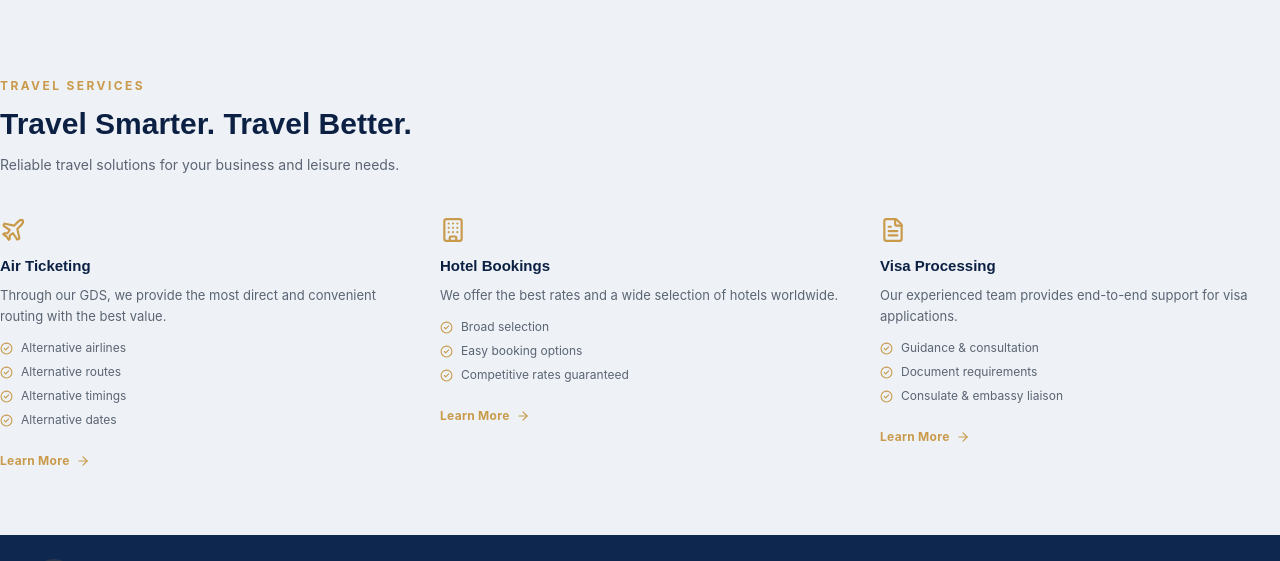
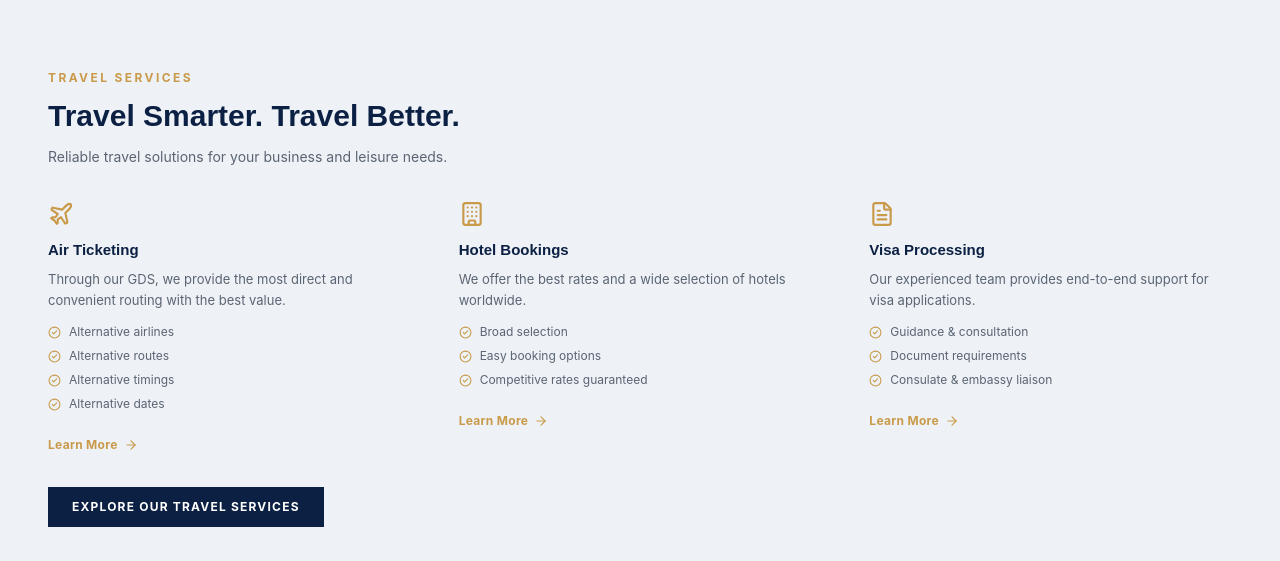
Before and after one commit to Esther-pixel31/Goldenspice, a React app in the folder Frontend/: page / in a window 1280 px wide. Shown: the part 3221-3782 px from the top of the page. Built offline with nearby package versions, Linux system fonts and the light colour scheme; the HTML template or start-up script is replaced by a standard one.

Commit message:
Fix homepage navigation and travel section layout

```diff
--- a/Frontend/src/pages/Home.jsx
+++ b/Frontend/src/pages/Home.jsx
@@ -1,4 +1,5 @@
 import { useState } from "react";
+import { Link } from "react-router-dom";
 
 import {
   Building2,
@@ -420,10 +421,14 @@ function AboutUs() {
             title="Your Trusted Partner in Property, Hospitality & Travel"
             desc="We bring together expertise in property management, digital marketing and travel services to deliver exceptional value and long-term results. Our commitment is to professionalism, transparency and client satisfaction."
           />
+
           <div className="mt-6">
+           <Link to="/about">
               <GoldButton>Read More About Us</GoldButton>
+            </Link>
           </div>
         </div>
+
         <div
           className="h-72 md:h-[420px] bg-cover bg-center"
           style={{
@@ -480,7 +485,9 @@ function PropertyManagement() {
             dark
           />
           <div className="shrink-0">
+            <Link to="/property-management">
               <GoldButton>View Details</GoldButton>
+            </Link>
           </div>
         </div>
 
@@ -654,7 +661,11 @@ function DigitalMarketing() {
               </div>
             ))}
           </div>
+
+          <Link to="/digital-marketing">
             <NavyButton>Explore Our Marketing Services</NavyButton>
+          </Link>
+
         </div>
       </div>
     </section>
@@ -671,57 +682,116 @@ function TravelServices() {
       icon: Plane,
       title: "Air Ticketing",
       desc: "Through our GDS, we provide the most direct and convenient routing with the best value.",
-      bullets: ["Alternative airlines", "Alternative routes", "Alternative timings", "Alternative dates"],
+      bullets: [
+        "Alternative airlines",
+        "Alternative routes",
+        "Alternative timings",
+        "Alternative dates",
+      ],
     },
     {
       icon: Building,
       title: "Hotel Bookings",
       desc: "We offer the best rates and a wide selection of hotels worldwide.",
-      bullets: ["Broad selection", "Easy booking options", "Competitive rates guaranteed"],
+      bullets: [
+        "Broad selection",
+        "Easy booking options",
+        "Competitive rates guaranteed",
+      ],
     },
     {
       icon: FileText,
       title: "Visa Processing",
       desc: "Our experienced team provides end-to-end support for visa applications.",
-      bullets: ["Guidance & consultation", "Document requirements", "Consulate & embassy liaison"],
+      bullets: [
+        "Guidance & consultation",
+        "Document requirements",
+        "Consulate & embassy liaison",
+      ],
     },
   ];
+
   return (
-    <section id="digital-marketing" style={{ background: C.lightBg }}
-      className="scroll-mt-20 py-16">
+    <section
+      id="travel"
+      className="scroll-mt-20 py-12 md:py-14"
+      style={{ background: C.lightBg }}
+    >
+      <div className="w-full px-5 md:px-8 lg:px-12">
+
         <SectionHeading
           eyebrow="Travel Services"
           title="Travel Smarter. Travel Better."
           desc="Reliable travel solutions for your business and leisure needs."
         />
-      <div className="grid md:grid-cols-3 gap-10 mt-10">
+
+        <div className="grid md:grid-cols-3 gap-x-12 gap-y-8 mt-8">
           {cols.map(({ icon: Icon, title, desc, bullets }) => (
-          <div key={title}>
-            <Icon size={26} style={{ color: C.gold }} className="mb-3" />
+            <div key={title} className="min-w-0">
+
+              <Icon
+                size={26}
+                style={{ color: C.gold }}
+                className="mb-3"
+              />
+
               <h3
                 className="font-bold text-[15px] mb-2"
-              style={{ color: C.navy, ...heading }}
+                style={{
+                  color: C.navy,
+                  ...heading,
+                }}
               >
                 {title}
               </h3>
-            <p className="text-[13px] leading-relaxed mb-3" style={{ color: C.sub, ...body }}>
+
+              <p
+                className="text-[13px] leading-relaxed mb-3"
+                style={{
+                  color: C.sub,
+                  ...body,
+                }}
+              >
                 {desc}
               </p>
+
               <ul className="space-y-1.5 mb-2">
-              {bullets.map((b) => (
+                {bullets.map((bullet) => (
                   <li
-                  key={b}
+                    key={bullet}
                     className="flex items-center gap-2 text-[12px]"
-                  style={{ color: C.sub, ...body }}
+                    style={{
+                      color: C.sub,
+                      ...body,
+                    }}
                   >
-                  <CheckCircle2 size={13} style={{ color: C.gold }} />
-                  {b}
+                    <CheckCircle2
+                      size={13}
+                      className="shrink-0"
+                      style={{ color: C.gold }}
+                    />
+
+                    {bullet}
                   </li>
                 ))}
               </ul>
+
+              <Link to="/travel">
                 <LearnMore />
+              </Link>
+
             </div>
           ))}
+        </div>
+
+        <div className="mt-8">
+          <Link to="/travel">
+            <NavyButton>
+              Explore Our Travel Services
+            </NavyButton>
+          </Link>
+        </div>
+
       </div>
     </section>
   );
```
Lines whose indentation alone changed are shown as unchanged.
